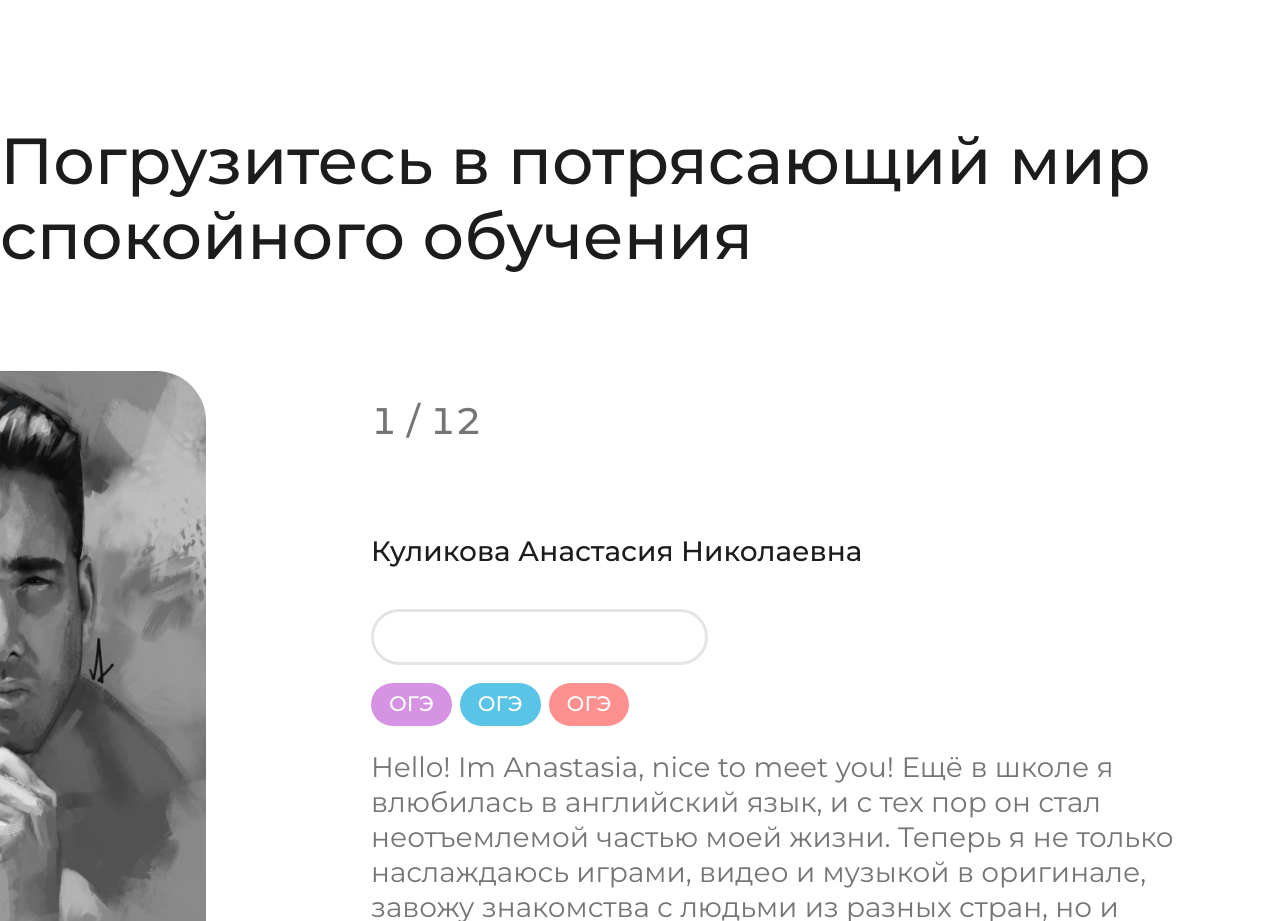
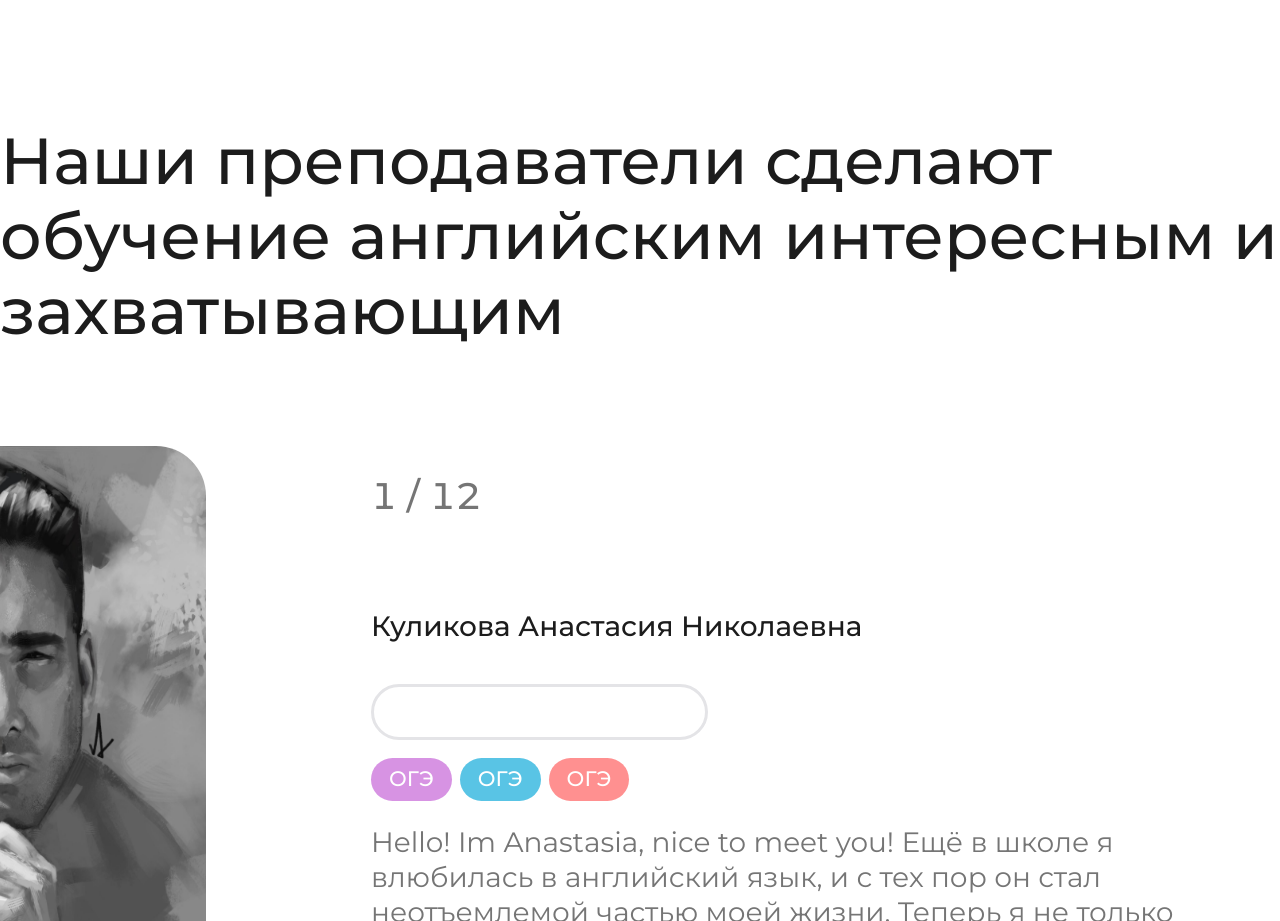
Before and after one commit to fedas25/react_capitalschool, a React app: page / in a window 1280 px wide. Shown: the part 6180-7101 px from the top of the page. Built offline with nearby package versions, Linux system fonts and the light colour scheme.

Commit message:
added correct text content and title

```diff
--- a/src/index.html
+++ b/src/index.html
@@ -4,7 +4,7 @@
 <head>
   <meta charset="utf-8" />
   <meta name="viewport" content="width=device-width, initial-scale=1" />
-  <title>React App</title>
+  <title>Сapitalschool</title>
   <link rel="preconnect" href="https://fonts.googleapis.com">
   <link rel="preconnect" href="https://fonts.gstatic.com" crossorigin>
   <link href="https://fonts.googleapis.com/css2?family=Montserrat:wght@600&display=swap" rel="stylesheet">
--- a/src/pages/main/ListTeacher.jsx
+++ b/src/pages/main/ListTeacher.jsx
@@ -184,7 +184,7 @@ export default function ListTeacher() {
         <>
             <Container>
                 <Description>
-                    <Font1920_h2>Погрузитесь в потрясающий мир спокойного обучения</Font1920_h2>
+                    <Font1920_h2>Наши преподаватели сделают обучение английским интересным и захватывающим</Font1920_h2>
                 </Description>
                 <Card>
                     <Photo src={teacher} />
```
Also changed, not shown: src/pages/main/EnglishLevelTest.jsx (+4 -4 lines).
